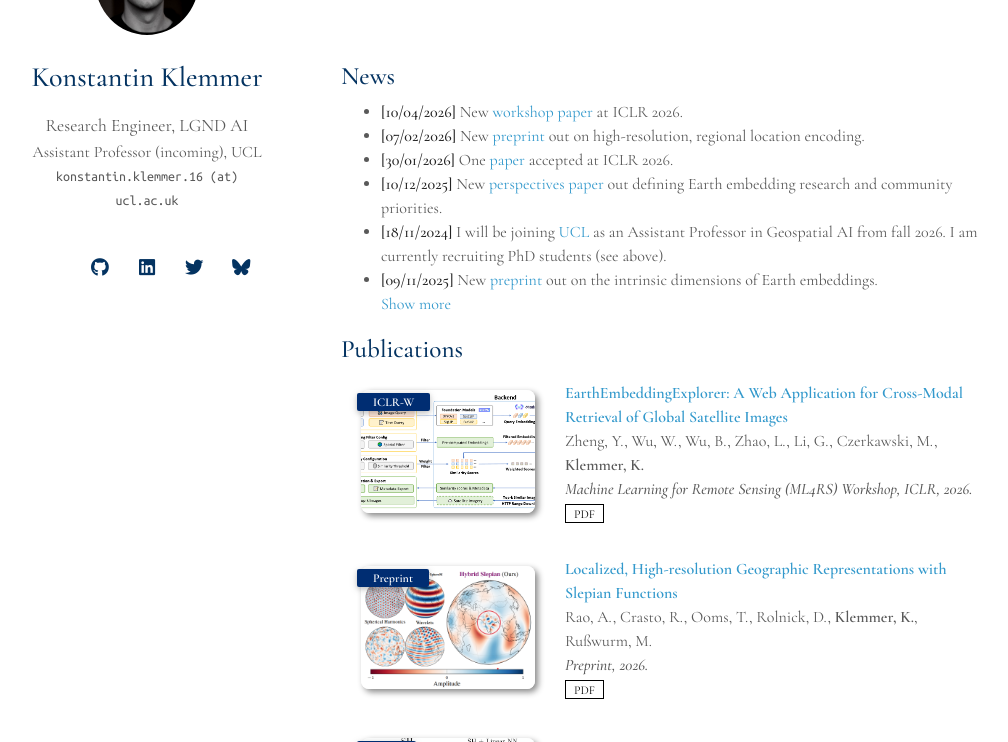
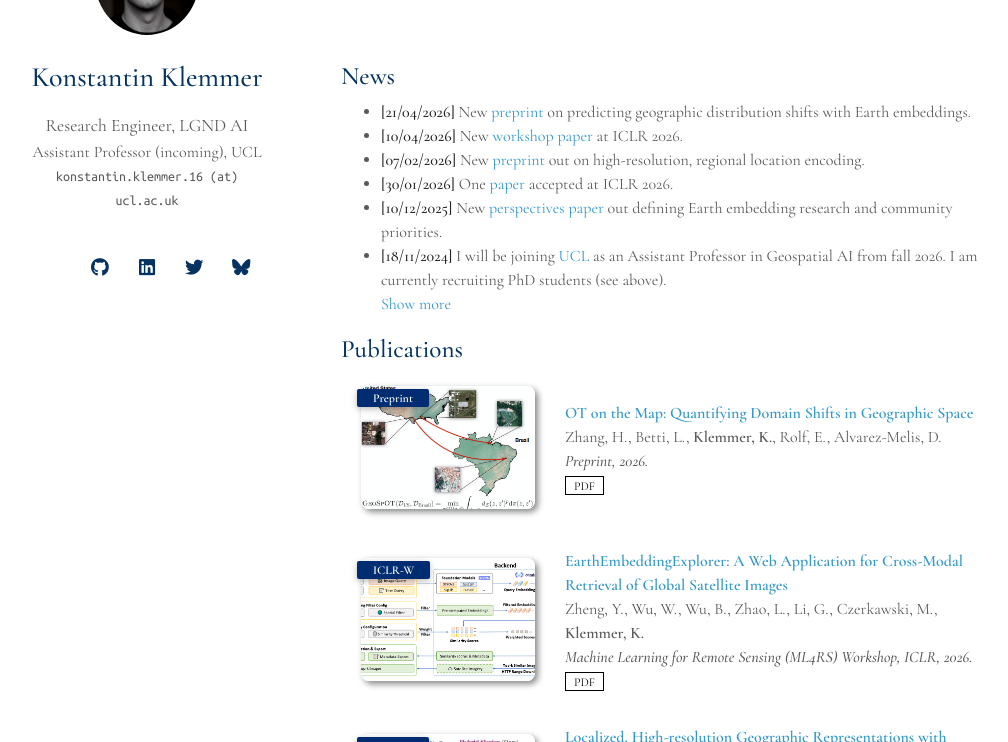
Before and after one commit to konstantinklemmer/konstantinklemmer.github.io, a Jekyll site: the page built from index.md, in a window 1280 px wide and 900 px high, scrolled down 530 px, cut to the strip 158-900 px from the top of the window. Shown: the whole strip, without its empty margins (129-1137 px from the left). Built offline with Jekyll 4.4.1, drawn with Linux system fonts in a browser that asks for light colours; a style sheet for code colours, icons or effects is not loaded; our own code applies the rules of GitHub Pages for plain Markdown files.

Commit message:
New paper (GeoSpOT)

```diff
--- a/_data/publications.yml
+++ b/_data/publications.yml
@@ -1,4 +1,12 @@
 main:
+
+  - title: "OT on the Map: Quantifying Domain Shifts in Geographic Space"
+    authors: Zhang, H., Betti, L., <b>Klemmer, K.</b>, Rolf, E., Alvarez-Melis, D.
+    conference_short:  Preprint
+    conference: Preprint, 2026.
+    pdf: https://arxiv.org/abs/2604.16220
+    #bibtex: TODO
+    image: ./assets/img/pub/arxiv26c.png
 
   - title: "EarthEmbeddingExplorer: A Web Application for Cross-Modal Retrieval of Global Satellite Images"
     authors: Zheng, Y., Wu, W., Wu, B., Zhao, L., Li, G., Czerkawski, M., <b>Klemmer, K.</b>
--- a/_includes/news.md
+++ b/_includes/news.md
@@ -3,15 +3,16 @@
 <h2 style="margin: 60px 0px 10px;">News</h2>
 
 <ul>
+<li><strong>[21/04/2026]</strong> New <a href="https://arxiv.org/abs/2604.16220">preprint</a> on predicting geographic distribution shifts with Earth embeddings.</li>
 <li><strong>[10/04/2026]</strong> New <a href="https://arxiv.org/abs/2603.29441">workshop paper</a> at ICLR 2026.</li>
 <li><strong>[07/02/2026]</strong> New <a href="https://arxiv.org/abs/2602.00392">preprint</a> out on high-resolution, regional location encoding.</li>
 <li><strong>[30/01/2026]</strong> One <a href="https://arxiv.org/abs/2511.02101"> paper</a> accepted at ICLR 2026.</li>
 <li><strong>[10/12/2025]</strong> New <a href="https://eartharxiv.org/repository/view/11083/">perspectives paper</a> out defining Earth embedding research and community priorities.</li>
 <li><strong>[18/11/2024]</strong> I will be joining <a href="https://www.ucl.ac.uk/">UCL</a> as an Assistant Professor in Geospatial AI from fall 2026. I am currently recruiting PhD students (see above).</li>
-<li><strong>[09/11/2025]</strong> New <a href="https://arxiv.org/abs/2511.02101">preprint</a> out on the intrinsic dimensions of Earth embeddings.</li>
 
 <a href="javascript:toggle_vis('newsmore')">Show more</a>
 <div id="newsmore" style="display:none">
+  <li><strong>[09/11/2025]</strong> New <a href="https://arxiv.org/abs/2511.02101">preprint</a> out on the intrinsic dimensions of Earth embeddings.</li>
   <li><strong>[08/08/2025]</strong> I have joined <a href="https://lgnd.io/">LGND AI</a> as principal AI research engineer.</li>
   <li><strong>[29/04/2025]</strong> We presented two papers [<a href="https://www.climatechange.ai/papers/iclr2025/20">1</a>,<a href="https://www.climatechange.ai/papers/iclr2025/25">2</a>] at the ICLR 2025 workshops on "Tackling Climate Change with Machine Learning", "ML for Remote Sensing" and "ML for Multiscale Processes".</li>
   <li><strong>[18/12/2024]</strong> I have transitioned into a full-time researcher role at Microsoft Research.</li>
```
Also changed, not shown: assets/img/pub/arxiv26c.png (added).
